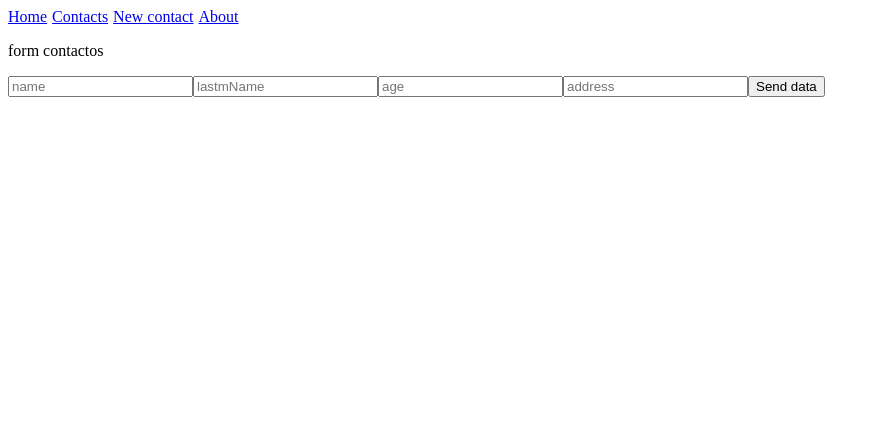
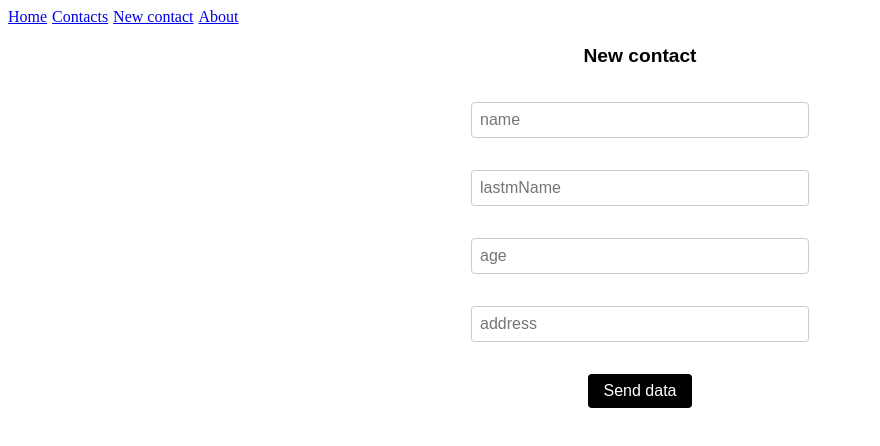
Before and after one commit to julian-ncanziani/free_code_app, a Next.js app: page /contacts/form in a window 1280 px wide. Shown: the top 446 px of the page, without its empty margins (0-880 px from the left). Built offline with nearby package versions, Linux system fonts and the light colour scheme; no server answers.

Commit message:
diseño basico del card terminado/ falta funcion delete contact y update contact

```diff
--- a/package.json
+++ b/package.json
@@ -18,6 +18,8 @@
     "next": "13.2.4",
     "react": "18.2.0",
     "react-dom": "18.2.0",
+    "react-icons": "^4.8.0",
+    "react-modal": "^3.16.1",
     "sequelize": "^6.30.0"
   }
 }
--- a/pages/contacts/form.js
+++ b/pages/contacts/form.js
@@ -1,6 +1,8 @@
 import { db } from "@/server/firebase"
 import { collection, addDoc } from "firebase/firestore"
 import { useState } from "react";
+import styles from '../../styles/Form.module.css';
+
 export default function Form(){
 
     const [contact, setNewContact] = useState({
@@ -26,12 +28,12 @@ export default function Form(){
             console.log(error);
         }
     };
-    return(<div>
-        <p>form contactos</p>
-        <input placeholder="name" onChange={(e)=> handleChange(e)} id='name'></input>
-        <input placeholder="lastmName" onChange={(e)=> handleChange(e)} id='lastName'></input>
-        <input placeholder="age" onChange={(e)=> handleChange(e)} id='age'></input>
-        <input placeholder="address" onChange={(e)=> handleChange(e)} id='address'></input>
-        <button onClick={()=>handleClick()}>Send data</button>
+    return(<div className={styles.form}>
+        <p>New contact</p>
+        <input placeholder="name" onChange={(e)=> handleChange(e)} id='name' className={styles.formInput}></input>
+        <input placeholder="lastmName" onChange={(e)=> handleChange(e)} id='lastName' className={styles.formInput}></input>
+        <input placeholder="age" onChange={(e)=> handleChange(e)} id='age' className={styles.formInput}></input>
+        <input placeholder="address" onChange={(e)=> handleChange(e)} id='address' className={styles.formInput}></input>
+        <button onClick={()=>handleClick()} className={styles.formSubmit}>Send data</button>
     </div>)
 }
--- /dev/null
+++ b/styles/Contacts.module.css
@@ -0,0 +1,5 @@
+.contactsConteiner{
+    display: flex;
+    flex-wrap: wrap;
+
+}
--- /dev/null
+++ b/styles/Form.module.css
@@ -0,0 +1,33 @@
+.form {
+    display: flex;
+    flex-direction: column;
+    align-items: center;
+    font-family: sans-serif;
+    font-weight: bolder;
+    font-size: larger;
+  }
+
+  .formInput {
+    margin: 1rem;
+    padding: 0.5rem;
+    border: 1px solid #ccc;
+    border-radius: 0.25rem;
+    font-size: 1rem;
+    width: 100%;
+    max-width: 20rem;
+  }
+
+  .formSubmit {
+    margin: 1rem;
+    padding: 0.5rem 1rem;
+    border: none;
+    border-radius: 0.25rem;
+    font-size: 1rem;
+    color: #fff;
+    background-color: black;
+    cursor: pointer;
+  }
+
+  .formSubmit:hover {
+    background-color: #20202094;
+  }
```
Also changed, not shown: components/ContactCard.jsx (added, +39 -0 lines), components/ContactCard.module.css (added, +50 -0 lines), components/DeleteCardModal.jsx (added, +33 -0 lines), pages/contacts/index.js (+6 -6 lines), public/contactIcon.png (added), 1 other file (tests, documents, lock files or other folders).
